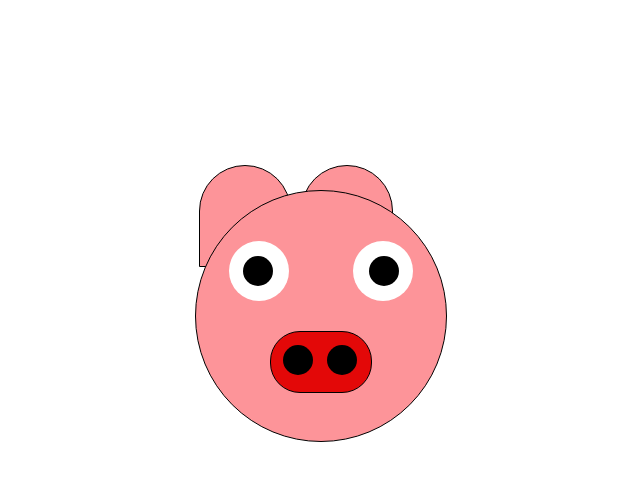
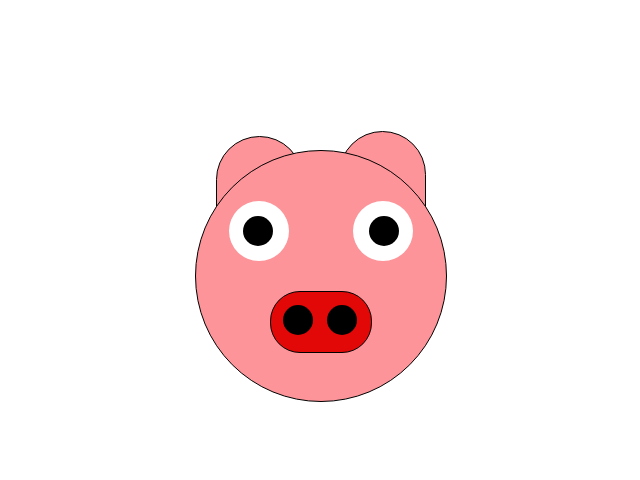
Before and after one commit to HimaBindu920/emojii, a plain HTML site: page index.html in a window 1280 px wide. Shown: the whole page, without its empty margins (319-959 px from the left). Drawn offline with Linux system fonts and the light colour scheme.

Commit message:
Add files via upload

```diff
--- a/index.html
+++ b/index.html
@@ -8,10 +8,7 @@
     <title>PIG</title>
 </head>
 <body>
-      <div class="head">
-        <div class="head1"></div>
-        <div class="head2"></div>
-    </div>
+
        <div class="face">
         <div class="eyes">
             <div class="leye"></div>
@@ -27,6 +24,11 @@
             <div class="round2"></div>
             </div>
         </div>
+        <div class="head">
+            <div class="head1"></div>
+            <div class="head2"></div>
+        </div>
        </div>
+
 </body>
 </html>
--- a/style.css
+++ b/style.css
@@ -2,7 +2,7 @@
     height: 250px;
     width:250px;
     margin:auto;
-    margin-top:15% ;
+    margin-top:150px ;
     background-color: rgb(253, 148, 153);
     border-radius: 50%;
     border:1px solid black;
@@ -22,7 +22,7 @@
     margin-top: 50px;
     margin-right:0px;
 }
-.reye{
+ .reye{
     height:60px;
     width:60px;
     background-color: white;
@@ -85,32 +85,30 @@
     margin-top:13px;
 
 }
-.head{
-    display: flex;
-    justify-content: space-evenly;
+
+
+.head1{
+width: 34%;
+    height: 34%;
+    background-color: rgb(253, 148, 153);
+    border-radius: 100px 100px 0 0;
     position: absolute;
+    margin-top: -87%;
+    margin-left: 8%;
+    z-index: -1;
+    border: 1px solid black;
+
+}
+.head2{
+    width: 34%;
+    height: 34%;
+    background-color: rgb(253, 148, 153);
+    border-radius: 100px 100px 0 0;
+    position: absolute;
+    margin-top: -89%;
+    margin-left: 57%;
+    z-index: -1;
+    border: 1px solid black;
 
 
 }
-.head1{
-    height:100px;
-    width:90px;
-    border-top-left-radius:50px;
-    border-top-right-radius: 50px;
-    background-color:rgb(253, 148, 153);
-    margin-left:510px;
-    margin-top:-25px;
-    border:1px solid black;
-
-}
-.head2{
-    height:100px;
-    width:90px;
-    border-top-left-radius:50px;
-    border-top-right-radius: 50px;
-    background-color:rgb(253, 148, 153);
-    margin-top:-25px;
-    margin-left:10px;
-    border:1px solid black;
-
-}
```
